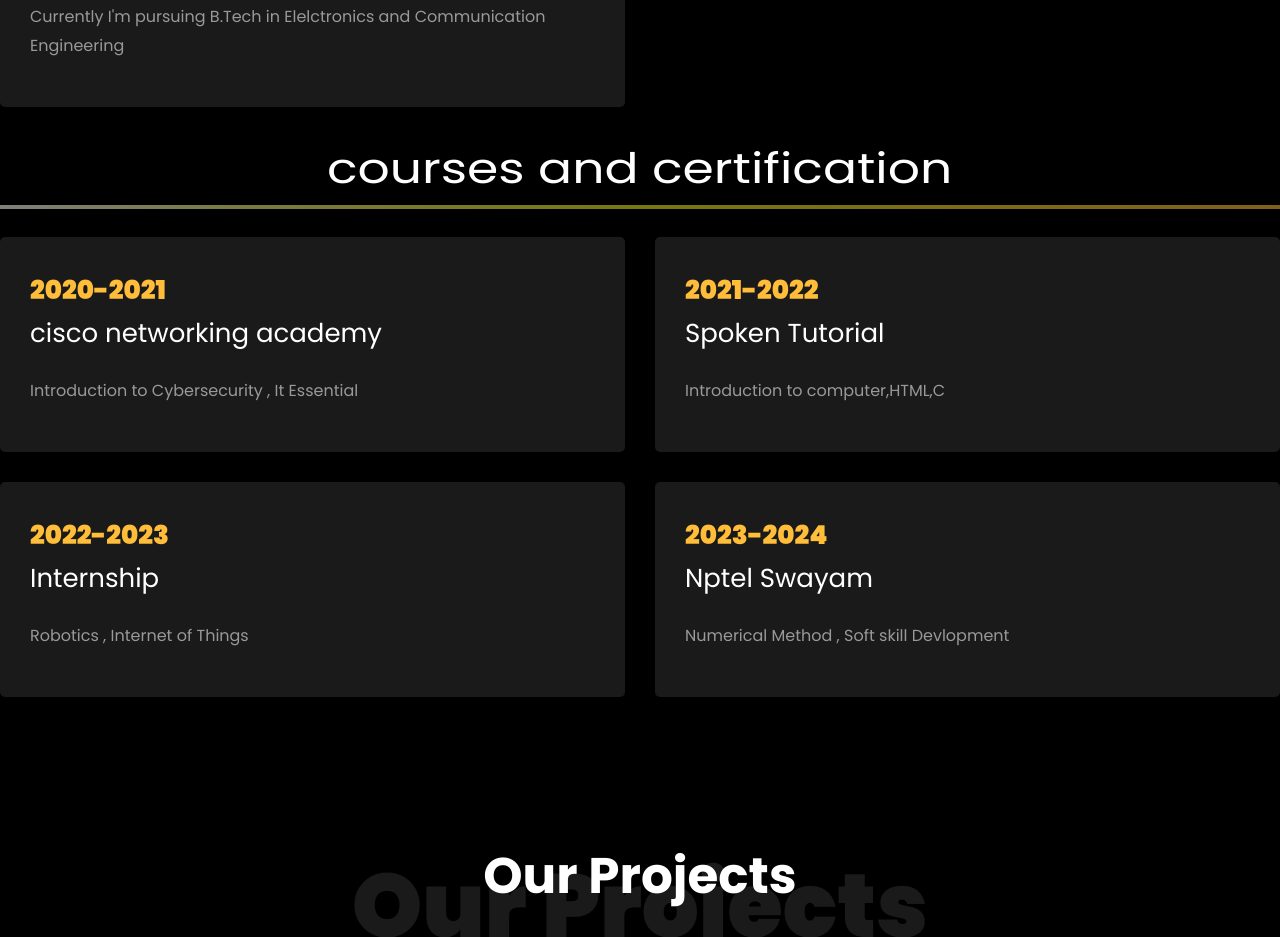
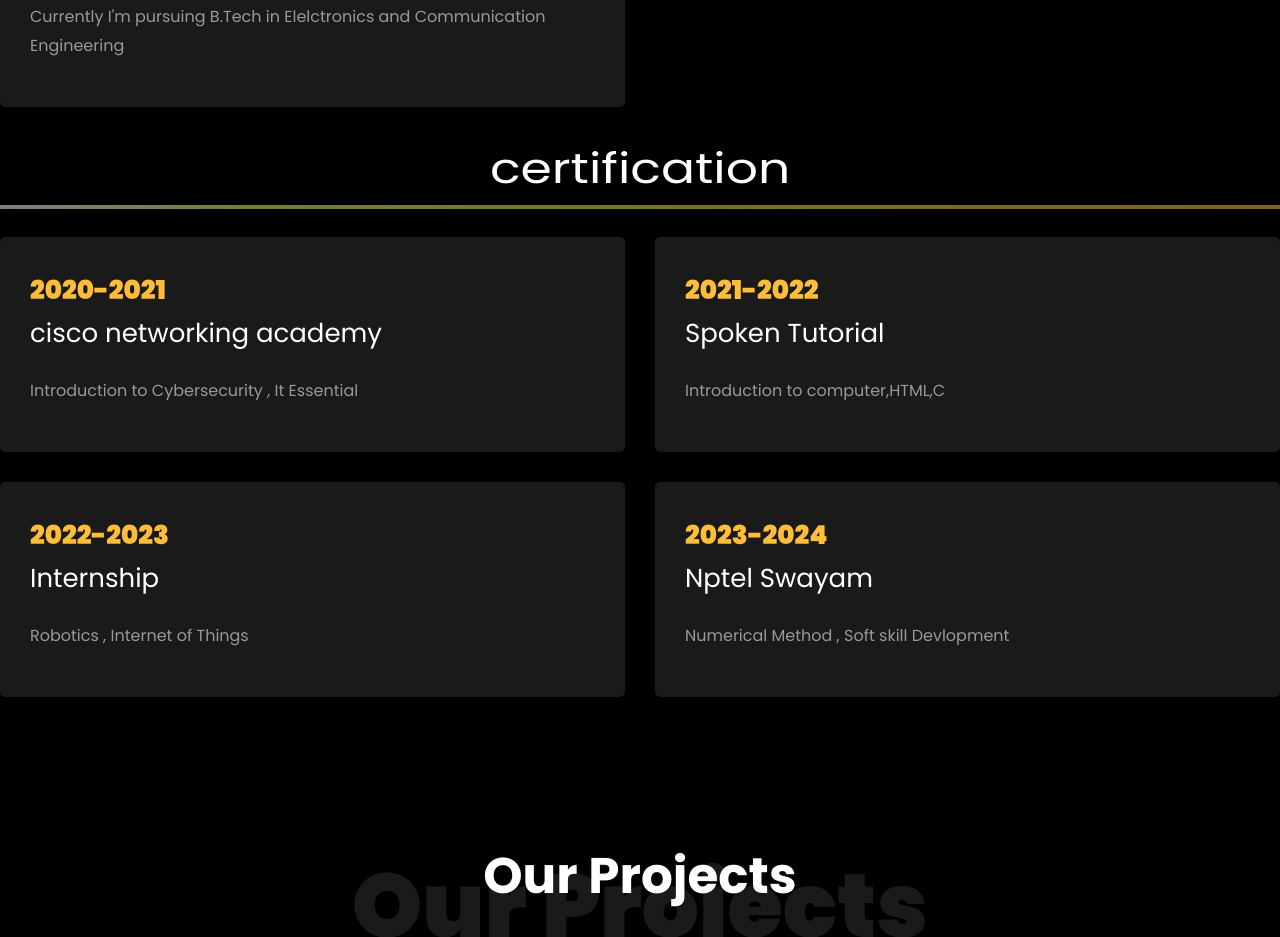
Before and after one commit to ansshri/ashirwadshrivastava, a plain HTML site: page index.html in a window 1280 px wide. Shown: the part 2789-3726 px from the top of the page. Drawn offline with Linux system fonts and the light colour scheme; files whose address does not match are found by name.

Commit message:
Update index.html

```diff
--- a/index.html
+++ b/index.html
@@ -371,7 +371,7 @@
 
 
 		<div class="row">
-			<h1 class="big-4">courses and certification</h1><br>
+			<h1 class="big-4">certification</h1><br>
 			<div class="underline"></div>
 		</div>
 		<br>
```
